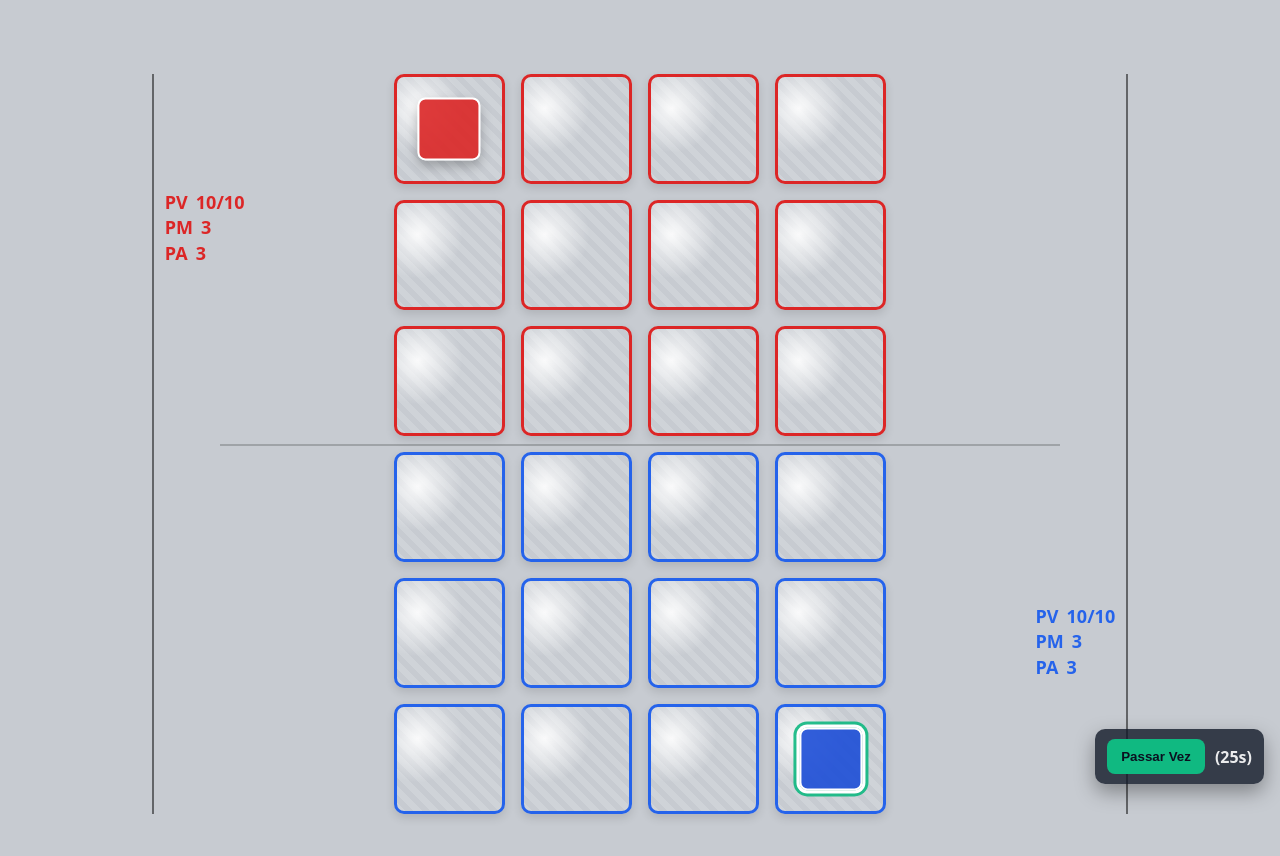
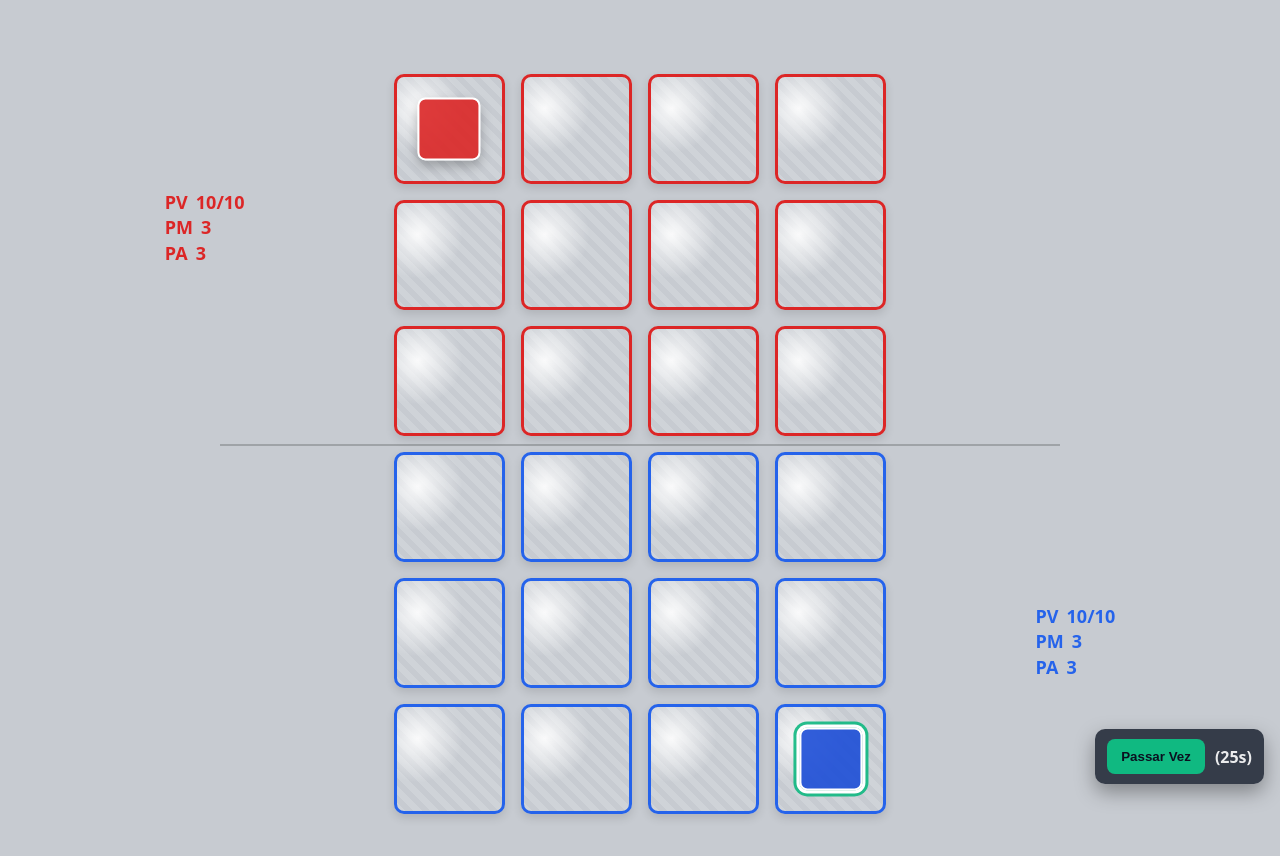
Before and after one commit to malgany/tabuleiro, a plain HTML site: page index.html in a window 1280 px wide. Drawn offline with Linux system fonts and the light colour scheme.

Commit message:
Remove measure lines

```diff
--- a/index.html
+++ b/index.html
@@ -10,7 +10,6 @@
     <div class="page">
       <div class="layout" aria-label="tabuleiro">
         <div class="measure measure-left">
-          <div class="line" aria-hidden="true"></div>
           <div class="label">
             <div class="metric"><span class="k">PV</span><span class="v">10/10</span></div>
             <div class="metric"><span class="k">PM</span><span class="v">3</span></div>
@@ -19,7 +18,6 @@
         </div>
 
         <div class="measure measure-right">
-          <div class="line" aria-hidden="true"></div>
           <div class="label">
             <div class="metric"><span class="k">PV</span><span class="v">10/10</span></div>
             <div class="metric"><span class="k">PM</span><span class="v">3</span></div>
--- a/style.css
+++ b/style.css
@@ -40,7 +40,7 @@ body {
   aspect-ratio: 1 / 1; /* canvas quadrado para simplificar */
 }
 
-/* Linhas e rótulos laterais */
+/* Rótulos laterais */
 .measure {
   position: absolute;
   top: 6%;
@@ -50,15 +50,6 @@ body {
 
 .measure-left { left: -8%; }
 .measure-right { right: -8%; }
-
-.measure .line {
-  position: absolute;
-  left: 50%;
-  transform: translateX(-50%);
-  top: 0;
-  bottom: 0;
-  border-left: 2px solid var(--line);
-}
 
 .measure .label {
   position: absolute;
@@ -71,7 +62,7 @@ body {
   color: var(--black);
 }
 
-/* Alinhar o texto ao lado da linha vertical */
+/* Posicionamento do texto */
 .measure-left .label {
   left: calc(50% + 12px);
   transform: none;
```
